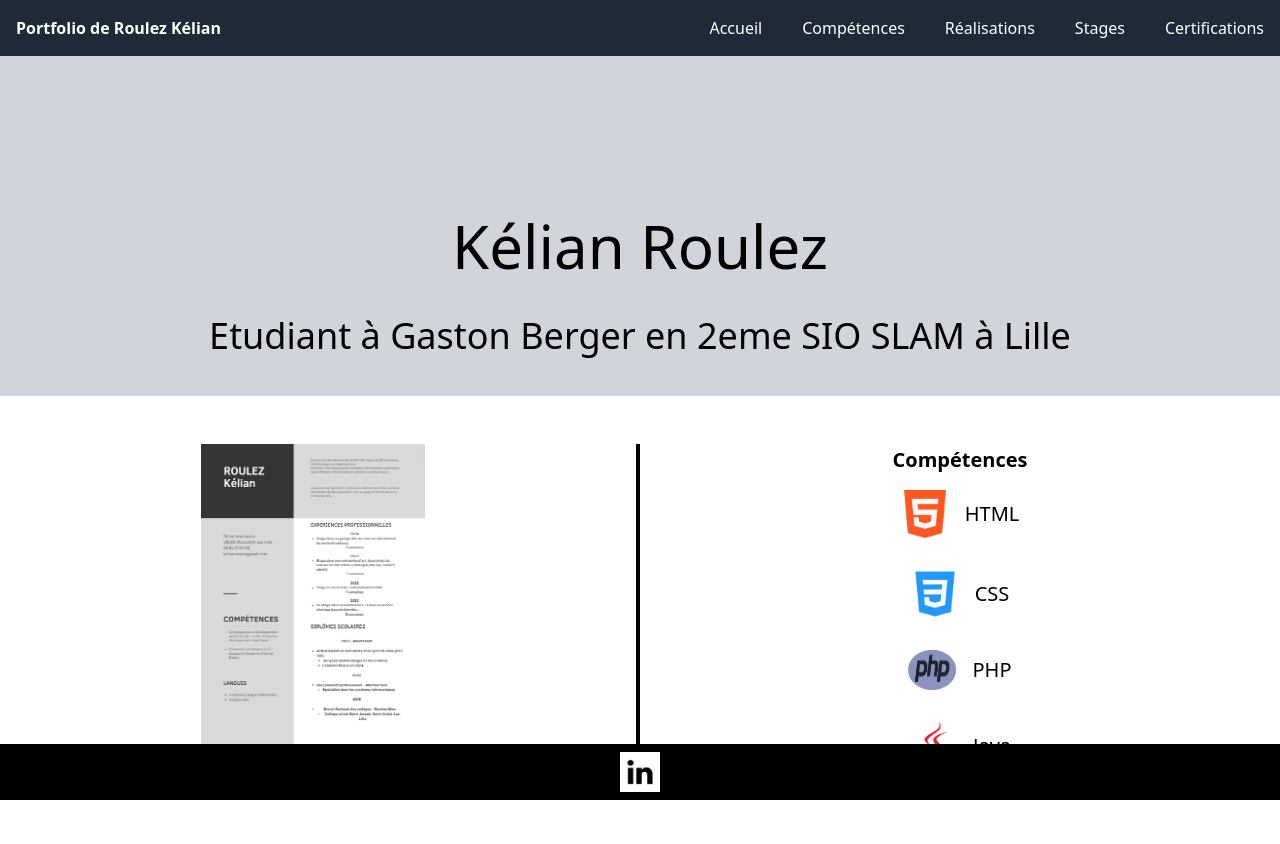
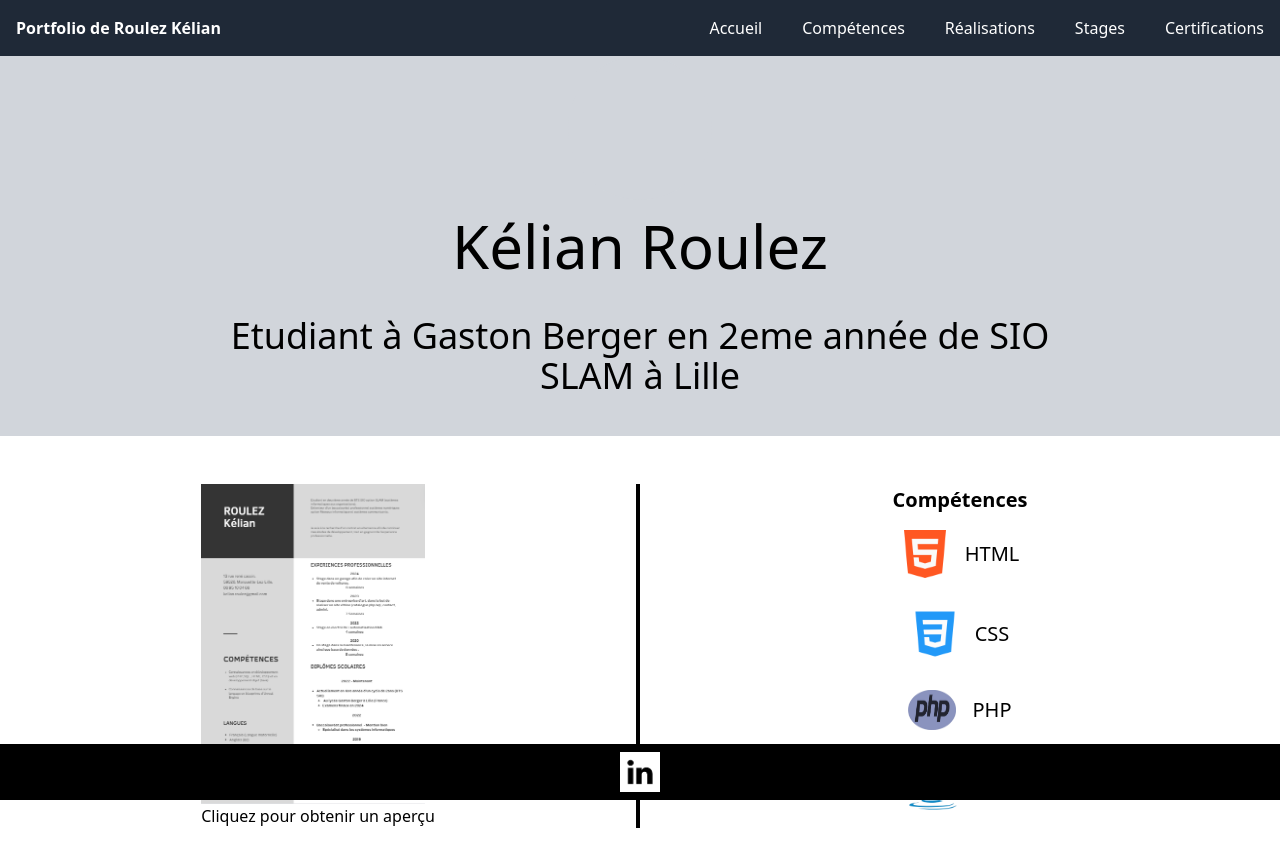
Before and after one commit to LPimss/portfolio-web, a React (Vite) app: page / in a window 1280 px wide. Before the commit the page ends 804 px from the top, so only its background shows below. Built offline with nearby package versions, Linux system fonts and the light colour scheme.

Commit message:
last commit

```diff
--- a/src/components/Accueil.jsx
+++ b/src/components/Accueil.jsx
@@ -8,7 +8,7 @@ const Accueil = () => {
       </div>
       <div className="text-6xl">Kélian Roulez</div>
         <div className="mx-52 my-10 text-center text-4xl">
-        Etudiant à Gaston Berger en 2eme SIO SLAM à Lille
+        Etudiant à Gaston Berger en 2eme année de SIO SLAM à Lille
         </div>
     </div>
 
```
